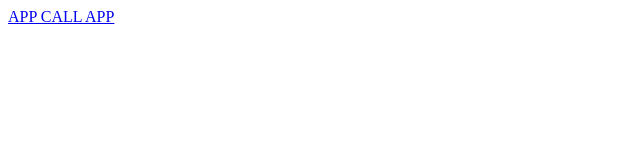
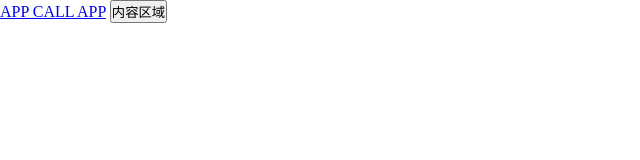
Before and after one commit to Code9117/APP-CALL-APP, a plain HTML site: page index.html in a window 1280 px wide. Shown: the whole page, without its empty margins (0-640 px from the left). Drawn offline with Linux system fonts and the light colour scheme.

Commit message:
Update index.html

```diff
--- a/index.html
+++ b/index.html
@@ -13,11 +13,18 @@
   <meta charset="UTF-8">
   <meta name="viewport" content="width=device-width, initial-scale=1.0">
   <title>APP CALL APP</title>
+  <style>
+    *{
+      margin:0;
+      padding:0;
+    }
+  </style>
 </head>
 
 <body>
   <div>
     <a href="ncb://callback?appld=20230131&path=appCall/index.html#/&needLogin=true&payInfoId=87654321">APP CALL APP</a>
+    <button>内容区域</button>
   </div>
 </body>
 
```
